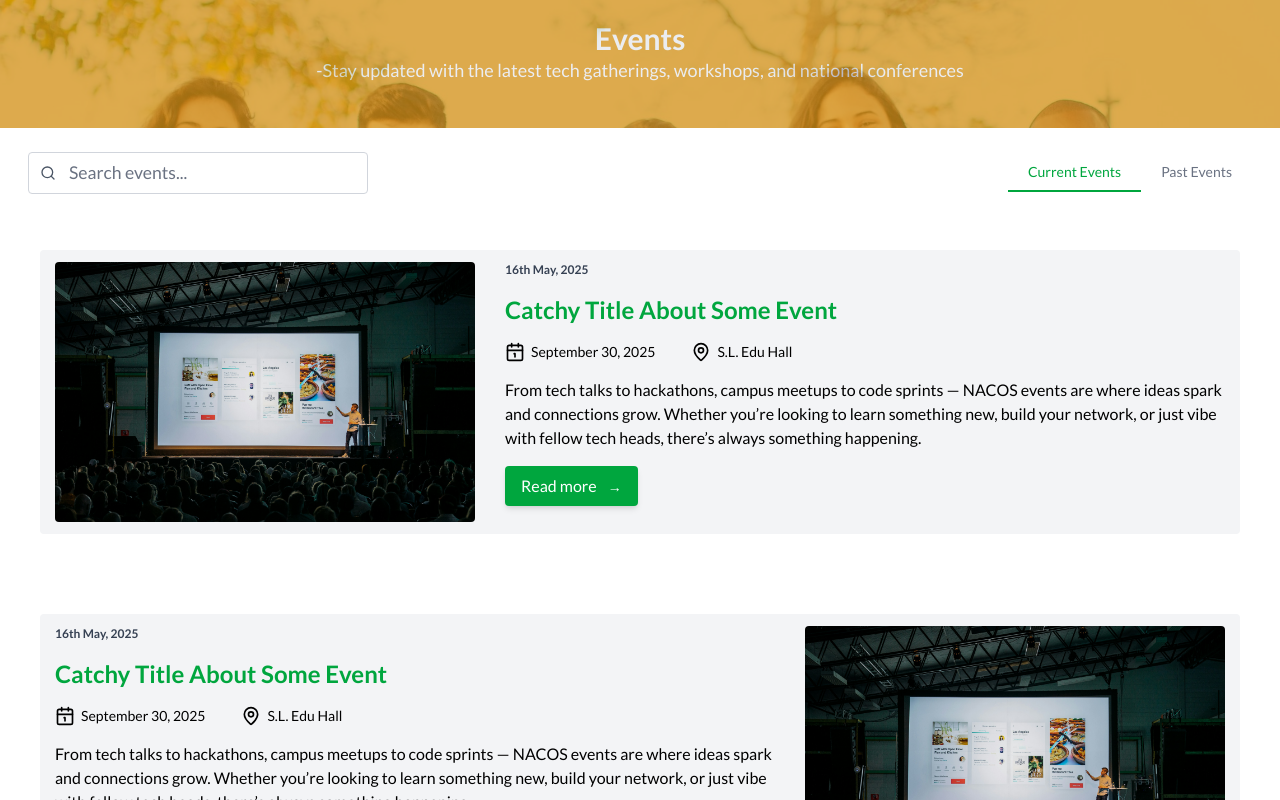
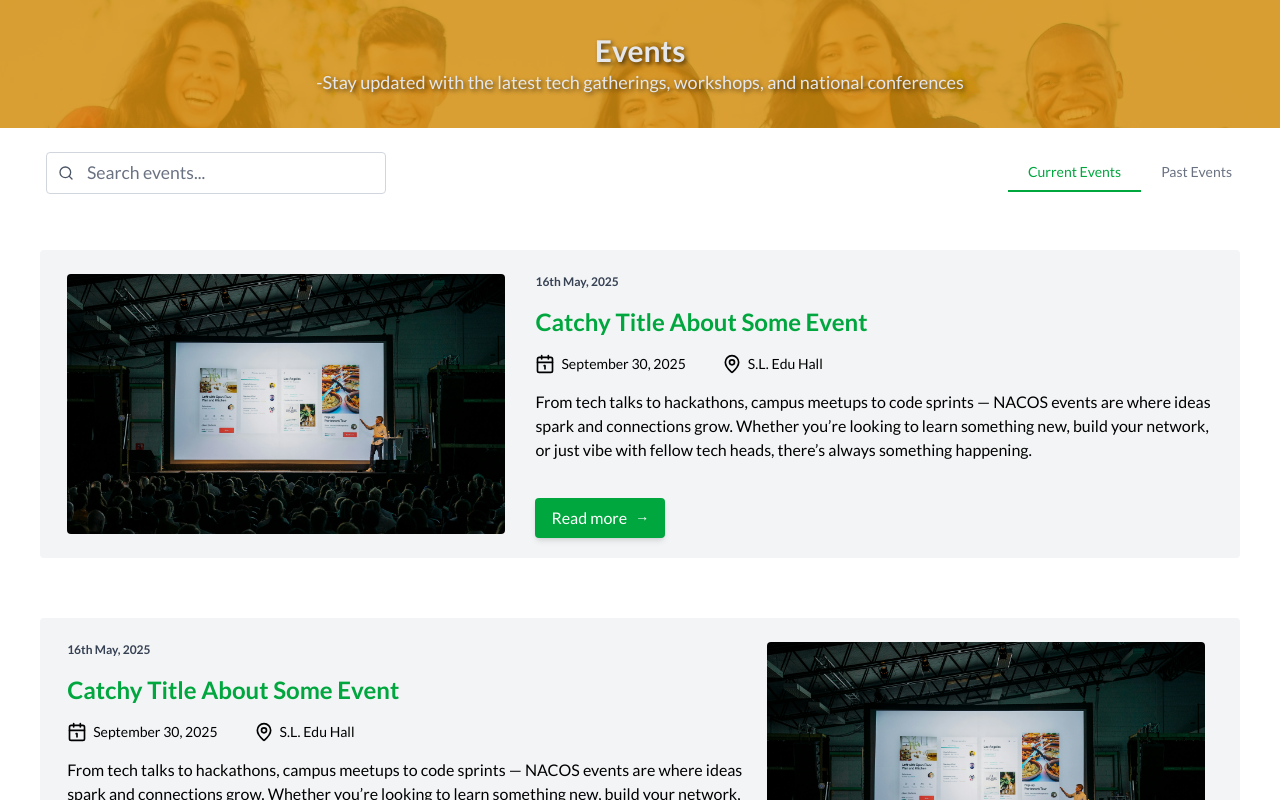
Before and after one commit to onyedikachidev-codes/nacos-website, a Next.js app: page /events in a window 1280 px wide. Shown: the top 800 px of the page. Built offline with nearby package versions, Linux system fonts and the light colour scheme.

Commit message:
slug page

```diff
--- a/src/app/events/page.tsx
+++ b/src/app/events/page.tsx
@@ -23,36 +23,40 @@ export default function Events() {
   const [value, setValue] = useState("");
   return (
     <main>
-      <div className="relative w-full h-32">
-        <div className="text-center w-full h-full flex flex-col items-center justify-center bg-yellow-600 text-gray-200">
-          <h1 className="text-3xl font-bold">Events</h1>
-          <p className="text-lg mb-6">
-            -Stay updated with the latest tech gatherings, workshops, and
-            national conferences
-          </p>
-        </div>
+     <div className="relative w-full h-32">
+      <div className="absolute inset-0 w-full h-full z-0">
+        <Image
+          src={group}
+          alt="Group of students"
+          layout="fill"
+          className="object-cover object-[center_55%]"
+        />
+      </div>
 
-        <div className="absolute inset-0 w-full h-full">
-          <Image
-            src={group}
-            alt="Group of students"
-            layout="fill"
-            className="object-cover opacity-30 object-[20%]"
-          />
-        </div>
+      <div className="absolute inset-0 bg-yellow-600/80 z-10" />
+
+      <div className="relative z-20 text-center w-full h-full flex flex-col items-center justify-center text-gray-200">
+        <h1 className="text-3xl font-bold [text-shadow:2px_2px_4px_rgba(0,0,0,0.6)]">Events</h1>
+        <p className="text-lg [text-shadow:2px_2px_4px_rgba(0,0,0,0.6)]">
+          -Stay updated with the latest tech gatherings, workshops, and
+          national conferences
+        </p>
       </div>
+    </div>
+
 
       <div className="flex justify-between items-center mt-6 mb-4 px-3 sm:px-5 lg:px-7">
         <Search value={value} setValue={setValue} />
         <TabsMini tabs={eventsTab} />
       </div>
 
-      <section className="my-14 space-y-20">
+      <section className="my-14 space-y-15">
         <EventCard
           Date="16th May, 2025"
           Title="Catchy Title About Some Event"
           EventDate="September 30, 2025"
           Location="S.L. Edu Hall"
+          slug="tech-conference-2025"
           Description="From tech talks to hackathons, campus meetups to code sprints — NACOS events are where ideas spark and connections grow. Whether you’re looking to learn something new, build your network, or just vibe with fellow tech heads, there’s always something happening."
         />
         <EventCard
@@ -61,6 +65,7 @@ export default function Events() {
           EventDate="September 30, 2025"
           Location="S.L. Edu Hall"
           imgEnd={true}
+          slug="tech-conference-2024"
           Description="From tech talks to hackathons, campus meetups to code sprints — NACOS events are where ideas spark and connections grow. Whether you’re looking to learn something new, build your network, or just vibe with fellow tech heads, there’s always something happening."
         />
         <EventCard
@@ -68,6 +73,7 @@ export default function Events() {
           Title="Catchy Title About Some Event"
           EventDate="September 30, 2025"
           Location="S.L. Edu Hall"
+          slug="tech-conference-2023"
           Description="From tech talks to hackathons, campus meetups to code sprints — NACOS events are where ideas spark and connections grow. Whether you’re looking to learn something new, build your network, or just vibe with fellow tech heads, there’s always something happening."
         />
         <EventCard
@@ -76,6 +82,7 @@ export default function Events() {
           EventDate="September 30, 2025"
           Location="S.L. Edu Hall"
           imgEnd={true}
+          slug="tech-conference-2022"
           Description="From tech talks to hackathons, campus meetups to code sprints — NACOS events are where ideas spark and connections grow. Whether you’re looking to learn something new, build your network, or just vibe with fellow tech heads, there’s always something happening."
         />
       </section>
--- a/src/components/features/EventCard/index.tsx
+++ b/src/components/features/EventCard/index.tsx
@@ -3,6 +3,7 @@ import Image from "next/image";
 
 import event from "../../../../public/images/event.jpg";
 import { Calendar1Icon, MapPin } from "lucide-react";
+import Link from "next/link";
 
 interface EventCardProps {
   Date: string;
@@ -10,6 +11,7 @@ interface EventCardProps {
   EventDate: string;
   Location: string;
   Description: string;
+  slug: string;
   imgEnd?: boolean;
 }
 
@@ -19,15 +21,16 @@ export default function EventCard({
   EventDate,
   Location,
   Description,
+  slug,
   imgEnd = false,
 }: EventCardProps) {
   return (
     <div
-      className={`relative bg-gray-100 flex justify-around py-3 mx-10 rounded-sm ${
+      className={`relative bg-gray-100 flex justify-around py-6 px-4 space-x-2 mx-10 rounded-sm ${
         imgEnd ? "flex-row-reverse" : ""
       }`}
     >
-      <div className="relative w-[35%]">
+      <div className="relative w-[37.5%]">
         <Image
           src={event}
           alt="Group of students"
@@ -35,7 +38,7 @@ export default function EventCard({
         />
       </div>
 
-      <div className="w-[60%] space-y-4">
+      <div className="w-[58%] space-y-4 flex flex-col">
         <p className="text-xs font-semibold text-gray-700">{Date}</p>
         <h2 className="text-2xl font-semibold text-green-600">{Title}</h2>
 
@@ -56,9 +59,12 @@ export default function EventCard({
         </div>
 
         <p>{Description}</p>
-        <button className="bg-green-600 text-white font-medium px-4 py-2 rounded-sm shadow-md hover:bg-green-700">
-          Read more <span className="text-sm pl-2">→</span>
-        </button>
+
+        <Link className="mt-auto" href={`/events/${slug}`}>
+          <button className=" translate-y-1 inline-flex w-max bg-green-600 text-white font-medium px-4 py-2 rounded-sm shadow-md hover:bg-green-700">
+            Read more <span className="text-sm pl-2">→</span>
+          </button>
+        </Link>
       </div>
     </div>
   );
--- a/src/components/ui/Search.tsx
+++ b/src/components/ui/Search.tsx
@@ -15,7 +15,7 @@ export default function Search({ value, setValue }: SearchBigProps) {
   }
 
   return (
-    <div className="flex flex-col gap-2">
+    <div className="flex flex-col gap-2 pl-4.5">
       <div className="relative w-85">
         <input
           type="text"
```
Also changed, not shown: 1 other file (tests, documents, lock files or other folders).
